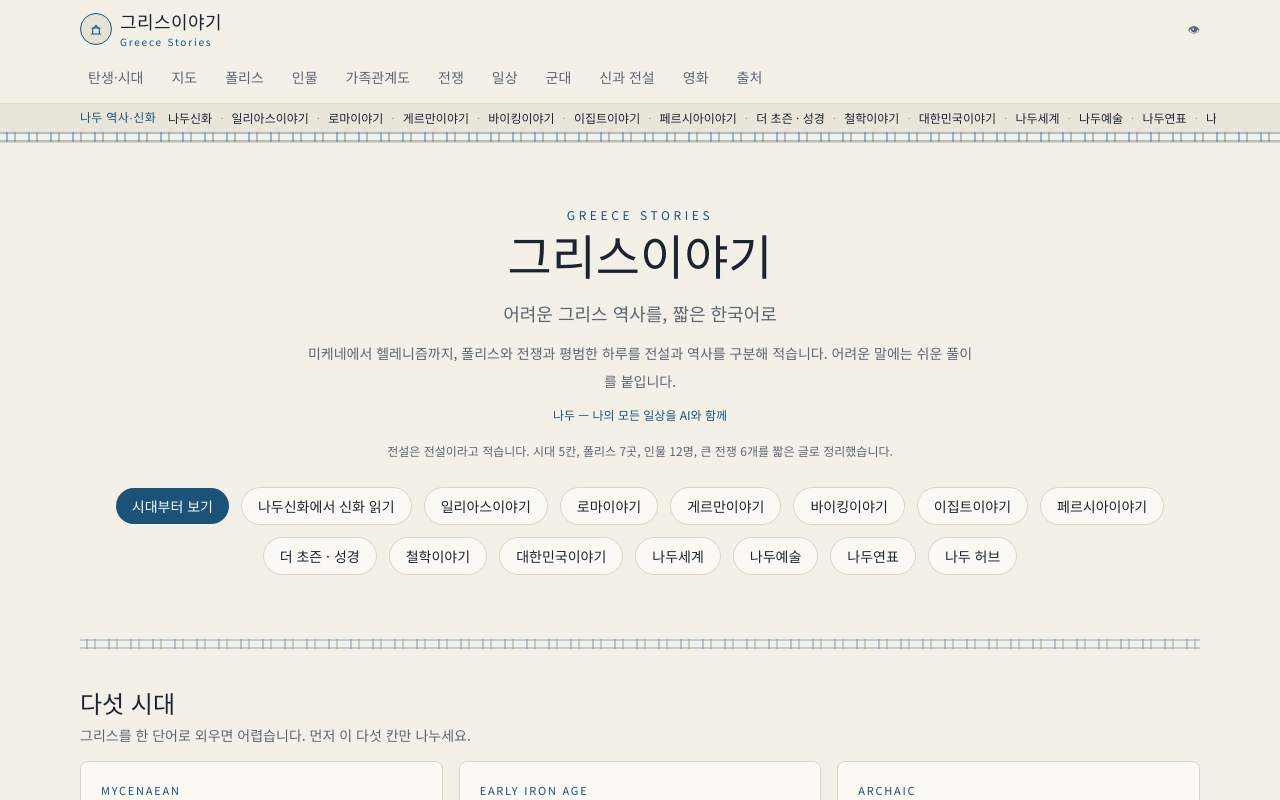
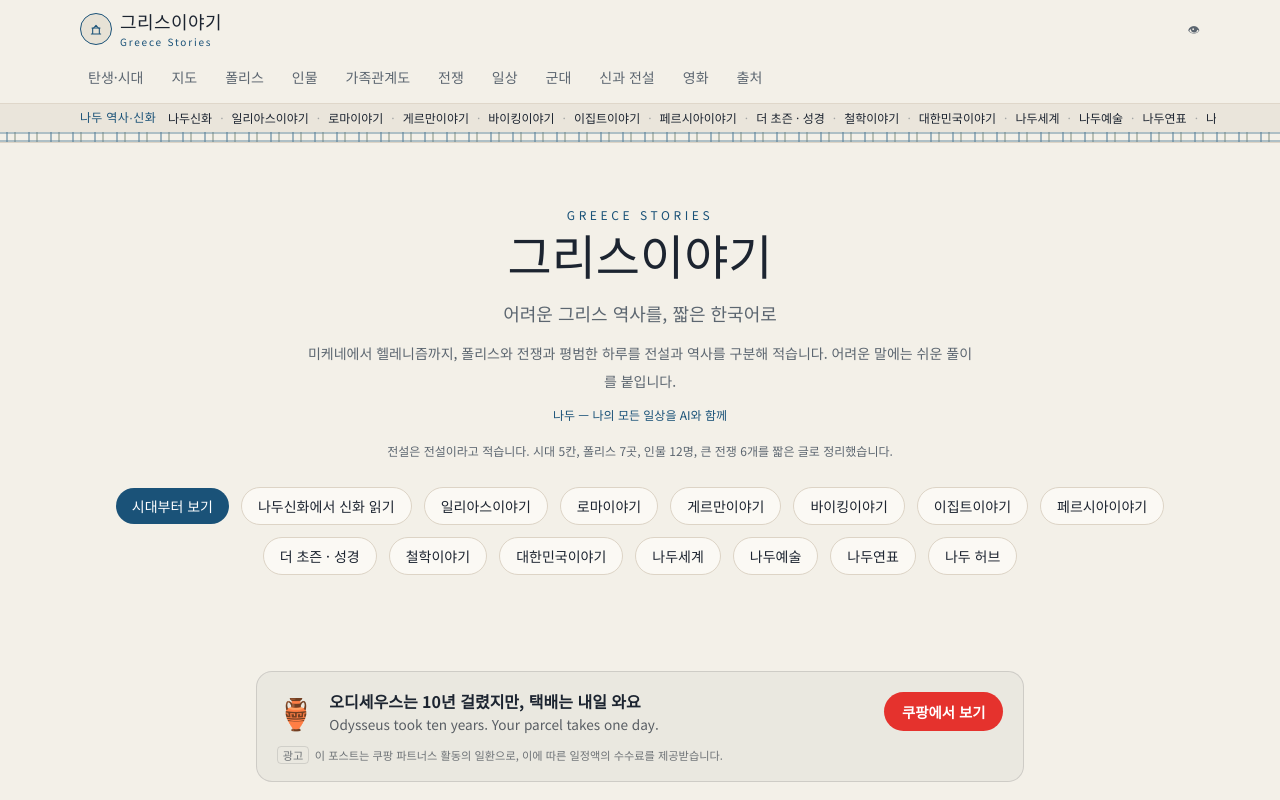
Before and after one commit to eomjinseong-art/greece-stories, a Next.js app: page / in a window 1280 px wide. Shown: the top 800 px of the page. Built offline with nearby package versions, Linux system fonts and the light colour scheme; no server answers.

Commit message:
Add in-content Coupang Partners card on hub, detail and quiz result pages (#12)
Co-authored-by: eomjinseong-art <eomjinseong-art@users.noreply.github.com>

```diff
--- a/app/page.tsx
+++ b/app/page.tsx
@@ -6,6 +6,7 @@
 import { wars } from "@/data/wars";
 import { jsonLd, pageMetadata, websiteLd } from "@/lib/seo";
 import { BRAND_LINE, HOME_SECTIONS, SISTER_LABEL, SISTERS, SITE_SUB, SITE_TAGLINE } from "@/lib/site";
+import { CoupangCard } from "@/components/CoupangCard";
 
 export const metadata = pageMetadata({
   title: "홈",
@@ -50,6 +51,7 @@
         </div>
       </section>
 
+      <CoupangCard />
       <div className="meander opacity-50" aria-hidden />
 
       <section className="mt-10" aria-labelledby="era-heading">
--- a/app/people/[slug]/page.tsx
+++ b/app/people/[slug]/page.tsx
@@ -13,6 +13,7 @@
 import { people, personBySlug } from "@/data/people";
 import { articleLd, breadcrumbLd, jsonLd, pageMetadata } from "@/lib/seo";
 import { NadooHubPersonLink } from "@/components/NadooHubLink";
+import { CoupangCard } from "@/components/CoupangCard";
 
 export function generateStaticParams() {
   return people.map((person) => ({ slug: person.slug }));
@@ -107,6 +108,7 @@
         next={next ? { href: `/people/${next.slug}`, label: next.nameKo } : undefined}
       />
       <NadooHubPersonLink base="https://greece-stories.vercel.app/people/" slug={person.slug!} />
+      <CoupangCard />
     </article>
   );
 }
--- a/app/polis/[slug]/page.tsx
+++ b/app/polis/[slug]/page.tsx
@@ -12,6 +12,7 @@
 import { SourceList } from "@/components/SourceList";
 import { polisBySlug, poleis } from "@/data/poleis";
 import { articleLd, breadcrumbLd, jsonLd, pageMetadata } from "@/lib/seo";
+import { CoupangCard } from "@/components/CoupangCard";
 
 export function generateStaticParams() {
   return poleis.map((polis) => ({ slug: polis.slug }));
@@ -97,6 +98,7 @@
         prev={prev ? { href: `/polis/${prev.slug}`, label: prev.nameKo } : undefined}
         next={next ? { href: `/polis/${next.slug}`, label: next.nameKo } : undefined}
       />
+      <CoupangCard />
     </article>
   );
 }
--- a/app/wars/[slug]/page.tsx
+++ b/app/wars/[slug]/page.tsx
@@ -12,6 +12,7 @@
 import { SourceList } from "@/components/SourceList";
 import { warBySlug, wars } from "@/data/wars";
 import { articleLd, breadcrumbLd, jsonLd, pageMetadata } from "@/lib/seo";
+import { CoupangCard } from "@/components/CoupangCard";
 
 export function generateStaticParams() {
   return wars.map((war) => ({ slug: war.slug }));
@@ -87,6 +88,7 @@
         prev={prev ? { href: `/wars/${prev.slug}`, label: prev.title } : undefined}
         next={next ? { href: `/wars/${next.slug}`, label: next.title } : undefined}
       />
+      <CoupangCard />
     </article>
   );
 }
--- /dev/null
+++ b/components/CoupangCard.tsx
@@ -0,0 +1,63 @@
+const COUPANG_CARD_URL = "https://link.coupang.com/a/hsdzLh1vB6";
+
+const COPY = {
+  icon: "🏺",
+  ko: "오디세우스는 10년 걸렸지만, 택배는 내일 와요",
+  en: "Odysseus took ten years. Your parcel takes one day.",
+};
+
+/**
+ * 본문 중간용 쿠팡 파트너스 카드 (광고). 팝업·고정 오버레이 없이 본문 흐름 안에만 놓입니다.
+ * 한 페이지에 1~2개까지만 사용하세요 (하단 배너 별도).
+ */
+export function CoupangCard({ className = "" }: { className?: string }) {
+  return (
+    <aside
+      aria-label="광고"
+      data-coupang-card=""
+      className={className}
+      style={{
+        margin: "2rem auto",
+        maxWidth: "48rem",
+        borderRadius: "1rem",
+        border: "1px solid rgba(128,128,128,0.28)",
+        background: "rgba(128,128,128,0.07)",
+        padding: "1.1rem 1.25rem",
+        color: "inherit",
+      }}
+    >
+      <div style={{ display: "flex", alignItems: "center", gap: "0.9rem", flexWrap: "wrap" }}>
+        <span aria-hidden="true" style={{ fontSize: "1.9rem", lineHeight: 1 }}>
+          {COPY.icon}
+        </span>
+        <div style={{ flex: "1 1 14rem", minWidth: 0 }}>
+          <p style={{ margin: 0, fontWeight: 600, lineHeight: 1.5 }}>{COPY.ko}</p>
+          <p style={{ margin: "0.15rem 0 0", fontSize: "0.85rem", opacity: 0.7, lineHeight: 1.4 }}>{COPY.en}</p>
+        </div>
+        <a
+          href={COUPANG_CARD_URL}
+          target="_blank"
+          rel="sponsored noopener"
+          style={{
+            flexShrink: 0,
+            display: "inline-block",
+            borderRadius: "999px",
+            background: "#e5322d",
+            color: "#fff",
+            padding: "0.55rem 1.1rem",
+            fontSize: "0.9rem",
+            fontWeight: 600,
+            textDecoration: "none",
+            whiteSpace: "nowrap",
+          }}
+        >
+          쿠팡에서 보기
+        </a>
+      </div>
+      <p style={{ margin: "0.75rem 0 0", fontSize: "0.7rem", opacity: 0.6, lineHeight: 1.5 }}>
+        <span style={{ marginRight: "0.35rem", border: "1px solid rgba(128,128,128,0.4)", borderRadius: "4px", padding: "0 0.3rem" }}>광고</span>
+        이 포스트는 쿠팡 파트너스 활동의 일환으로, 이에 따른 일정액의 수수료를 제공받습니다.
+      </p>
+    </aside>
+  );
+}
```
